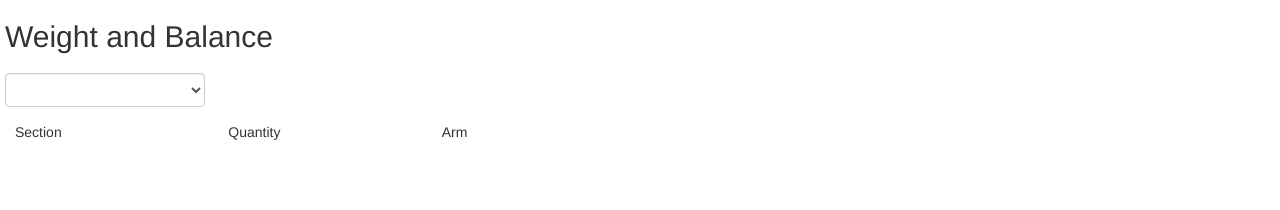
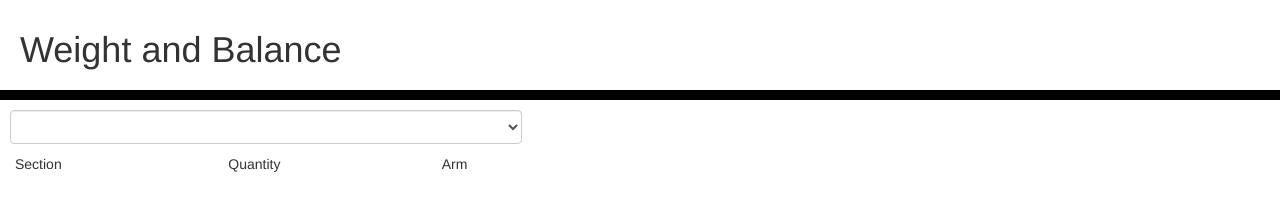
Before and after one commit to cvializ/wab, a website: page index.html in a window 1280 px wide. Drawn offline with nearby package versions, Linux system fonts and the light colour scheme; no server answers.

Commit message:
Change the style of the page to look less thrown-together.

```diff
--- a/index.html
+++ b/index.html
@@ -3,6 +3,7 @@
   <head>
     <title>Aircraft Weight and Balance</title>
     <link href="css/vendor/nv.d3.css" rel="stylesheet" type="text/css">
+    <link href='http://fonts.googleapis.com/css?family=Quantico:400,700' rel='stylesheet' type='text/css'>
     <link rel="stylesheet" href="//netdna.bootstrapcdn.com/bootstrap/3.0.3/css/bootstrap.min.css">
     <link rel="stylesheet" href="//netdna.bootstrapcdn.com/bootstrap/3.0.3/css/bootstrap-theme.min.css">
     <script data-main="js/main" src="js/vendor/require/require.js"></script>
@@ -10,7 +11,6 @@
       [class^="col-"] {
           padding-top: 10px;
           padding-bottom: 10px;
-          /*background-color: rgba(86, 61, 124, 0.15);*/
           border-top: 1px solid rgba(86, 61, 124, 0.2);
       }
 
@@ -18,12 +18,29 @@
         border: none;
       }
 
-      .bs-header {
-        margin: 5px;
+      .bs-header h1 {
+        padding-top: 30px;
+        padding-bottom: 20px;
+        margin: 0;
+        width: 100%;
+      }
+
+      .bs-header h2 {
+        padding: 5px;
+        background-color: black;
+        color: white;
+        font-family: 'Quantico', sans-serif;
+      }
+
+      .bs-header h2, .bs-header h1 {
+        padding-left: 20px;
+        margin-top: 0;
       }
 
       #aircraftPicker {
-        width: 200px;
+        margin-left: 10px;
+        margin-right: 10px;
+        width: 40%;
       }
 
       #form {
@@ -38,6 +55,9 @@
       }
 
       @media (max-width: 768px) {
+        #aircraftPicker {
+          width: 100%;
+        }
         #form {
           float: none;
           width: 100%;
@@ -55,8 +75,8 @@
   <body>
     <header>
       <div class="bs-header">
-        <h2>Weight and Balance</h2>
-        <h3 id="aircraft"></h3>
+        <h1>Weight and Balance</h1>
+        <h2 id="aircraft"></h2>
         <select id="aircraftPicker" class="form-control">
         </select>
       </div>
--- a/js/main.js
+++ b/js/main.js
@@ -141,12 +141,9 @@ function (bootstrap, d3, nv, Aircraft, ich, template, list) {
         chart.tooltipContent(function(key, x, y, e, graph) {
           x = (+x).toFixed(2);
           y = (+y).toFixed(2);
-          if (e.point.label !== undefined) {
-            return '<h3>' + e.point.label + '</h3>' +
-                    'Weight ' + y + 'lbs at Arm ' + x + 'in';
-
-          }
-        });
+          return '<h3>' + (e.point.label || key) + '</h3>' +
+                  'Weight ' + y + 'lbs at Arm ' + x + 'in';
+          });
 
         var xExtent = d3.extent(aircraft.categories.normal, function (d) {
           return d.x;
@@ -177,7 +174,7 @@ function (bootstrap, d3, nv, Aircraft, ich, template, list) {
 
     function data(aircraft) {
       var wab = aircraft.WeightAndBalance(),
-          color = wab[wab.length-1].y > aircraft.MaxGrossWeight() ? 'red' : 'black';
+          color = wab[wab.length-1].y > aircraft.MaxGrossWeight() ? 'red' : 'green';
       return [
         {
           values: aircraft.categories.normal,
```
